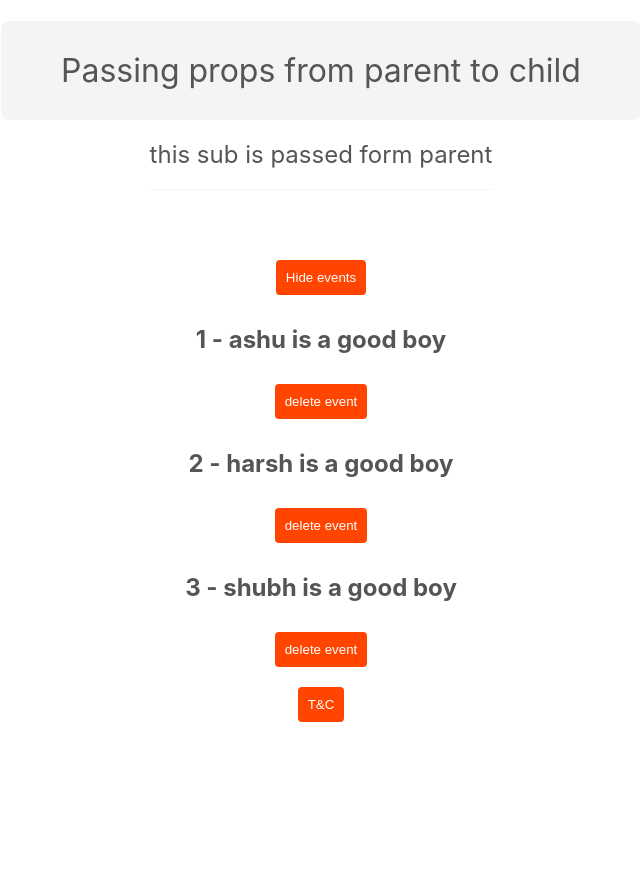
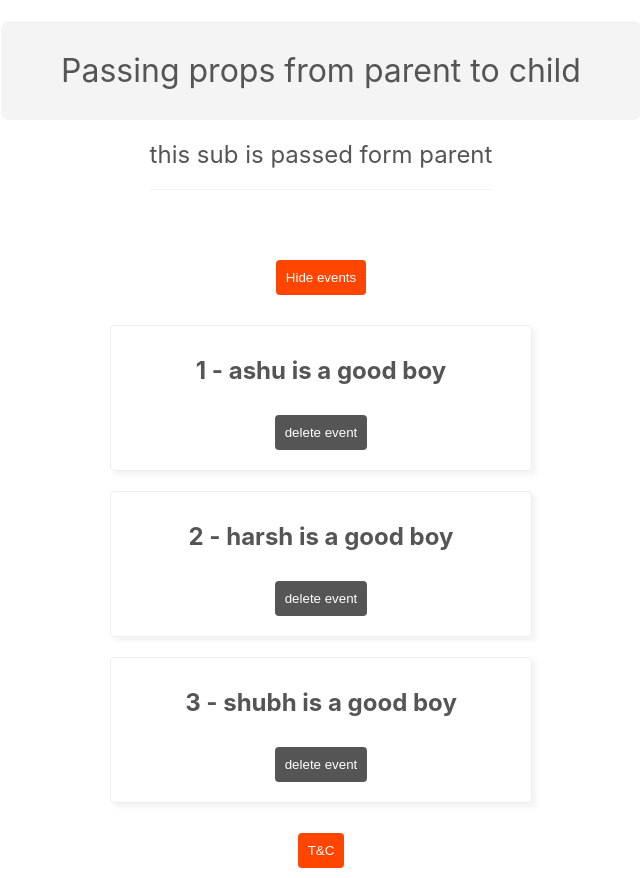
Before and after one commit to ashu-tosh-patel/Learning-ReactJS, a React (Create React App) app: page / in a window 1280 px wide. Shown: the whole page, without its empty margins (319-959 px from the left). Before the commit the page ends 800 px from the top, so only its background shows below. Built offline with nearby package versions, Linux system fonts and the light colour scheme.

Commit message:
Implemented CSS Modules

```diff
--- a/src/components/EventList.js
+++ b/src/components/EventList.js
@@ -1,13 +1,13 @@
 import React from "react"
-
+import styles from './EventList.module.css'
 export default function EventList({ events, handleClick }) {
     return (
         <div>
             {events.map((event, index) => (
-                <React.Fragment key={event.id}>
+                <div className={styles.card} key={event.id}>
                     <h2>{index + 1} - {event.title}</h2>
                     <button onClick={() => handleClick(event.id)}>delete event</button>
-                </React.Fragment>
+                </div>
             ))}
         </div>
     )
--- /dev/null
+++ b/src/components/EventList.module.css
@@ -0,0 +1,12 @@
+.card {
+    border: 1px solid #eee;
+    box-shadow: 4px 4px 5px rgba(0, 0, 0, 0.05);
+    padding: 10px;
+    max-width: 400px;
+    margin: 20px auto;
+    border-radius: 4px;
+}
+
+.card button{
+    background-color: #555;
+}
```
